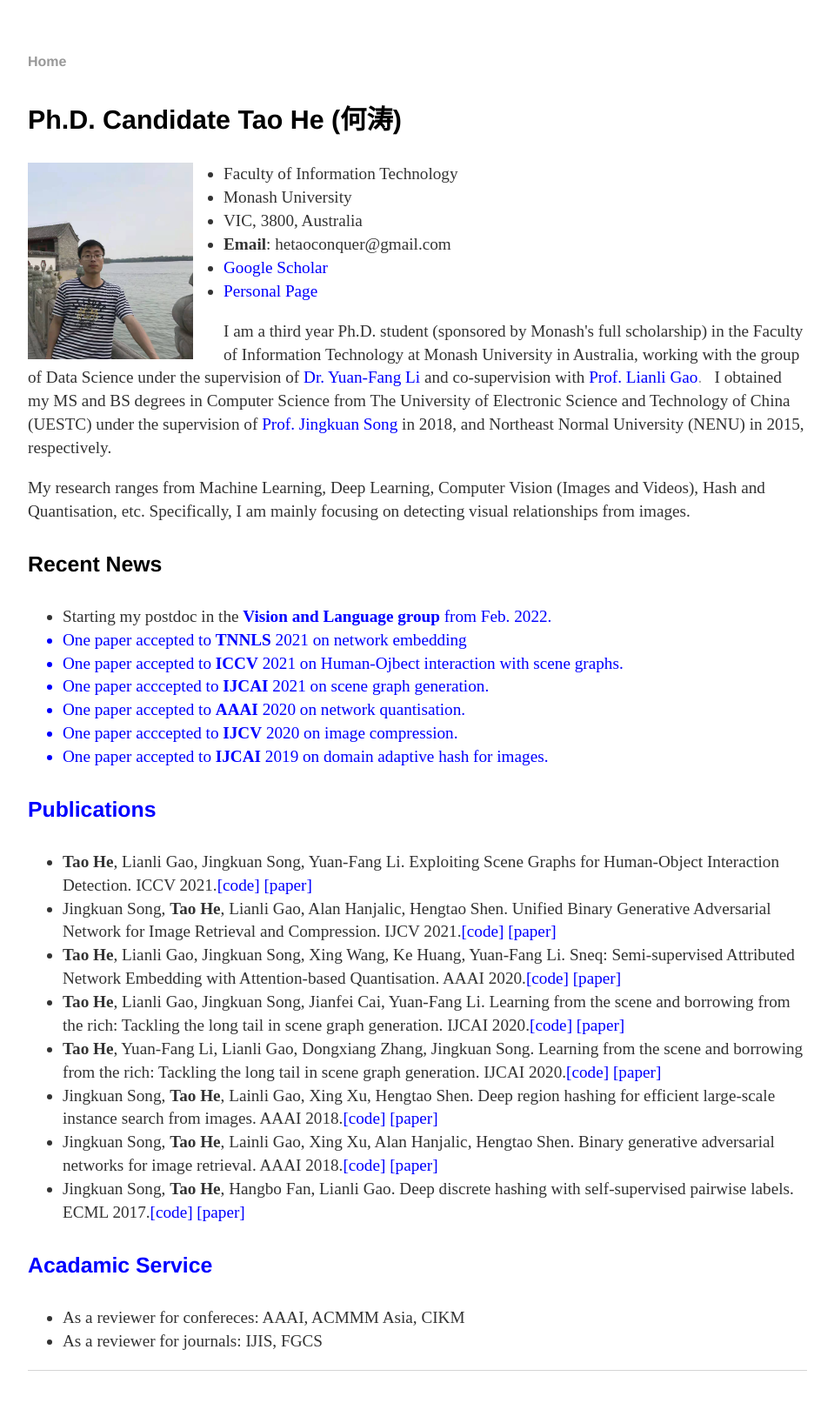
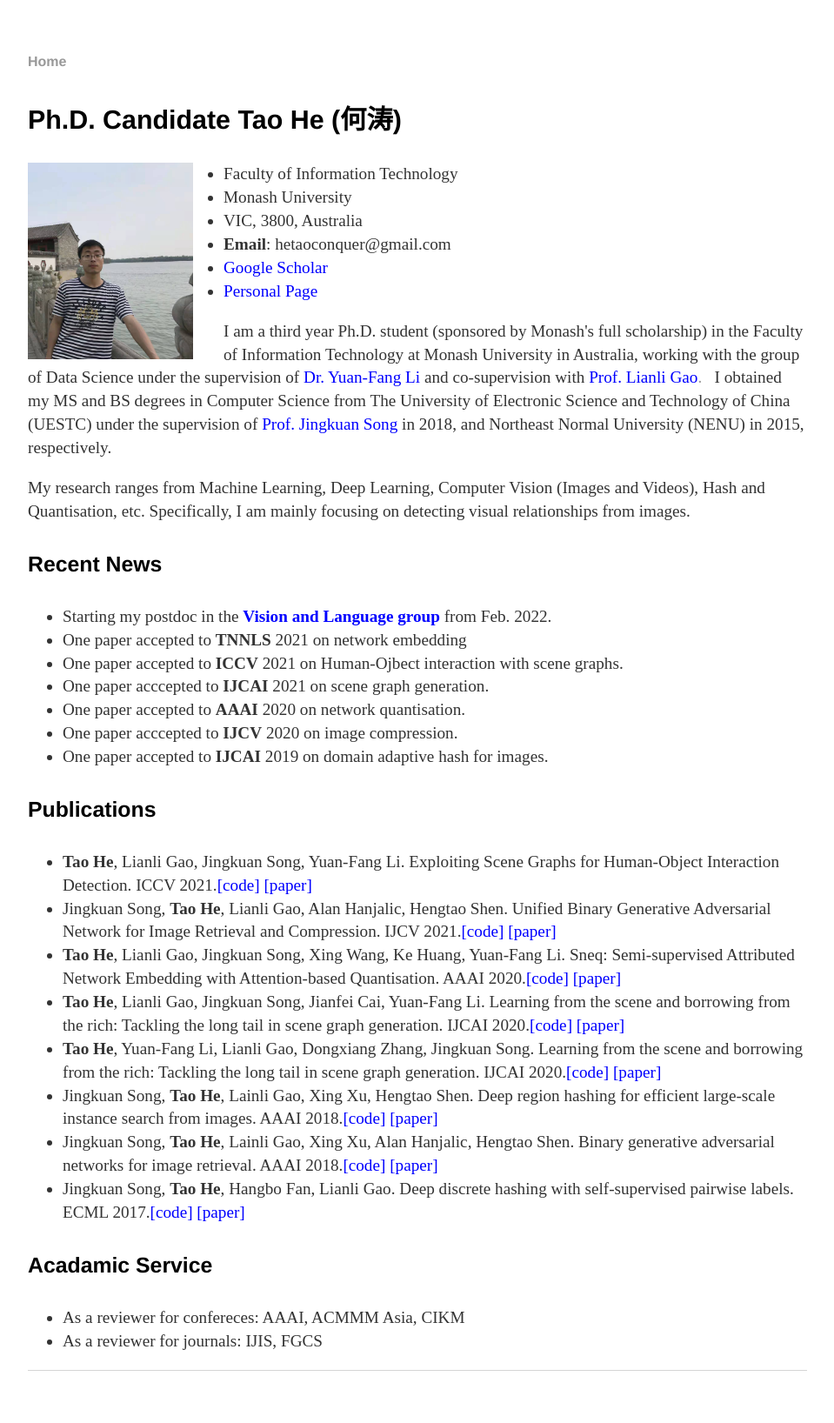
Before and after one commit to ht014/ht014.github.io, a Jekyll site: the page built from index.html, in a window 1280 px wide. Shown: the whole page at 87% size, without its empty margins (160-1119 px from the left). Built offline with Jekyll 4.4.1, drawn with Linux system fonts in a browser that asks for light colours.

Commit message:
Update index.html

```diff
--- a/index.html
+++ b/index.html
@@ -27,7 +27,7 @@
 
 <h4> Recent News</h4>
 <ul>
-	<li>Starting my postdoc in the <a = href="https://www.monash.edu/it/dsai/vision-language"><strong> <font color="#0000ff">Vision and Language group <font></strong></a> from Feb. 2022.</li>
+	<li>Starting my postdoc in the <a = href="https://www.monash.edu/it/dsai/vision-language"><strong> <font color="#0000ff">Vision and Language group </font></strong></a> from Feb. 2022.</li>
 	<li>One paper accepted to <strong>TNNLS</strong> 2021 on network embedding</li>
 	<li>One paper accepted to <strong>ICCV</strong> 2021 on Human-Ojbect interaction with scene graphs.</li>
 	<li>One paper acccepted to <strong>IJCAI</strong> 2021 on scene graph generation.</li>
```
